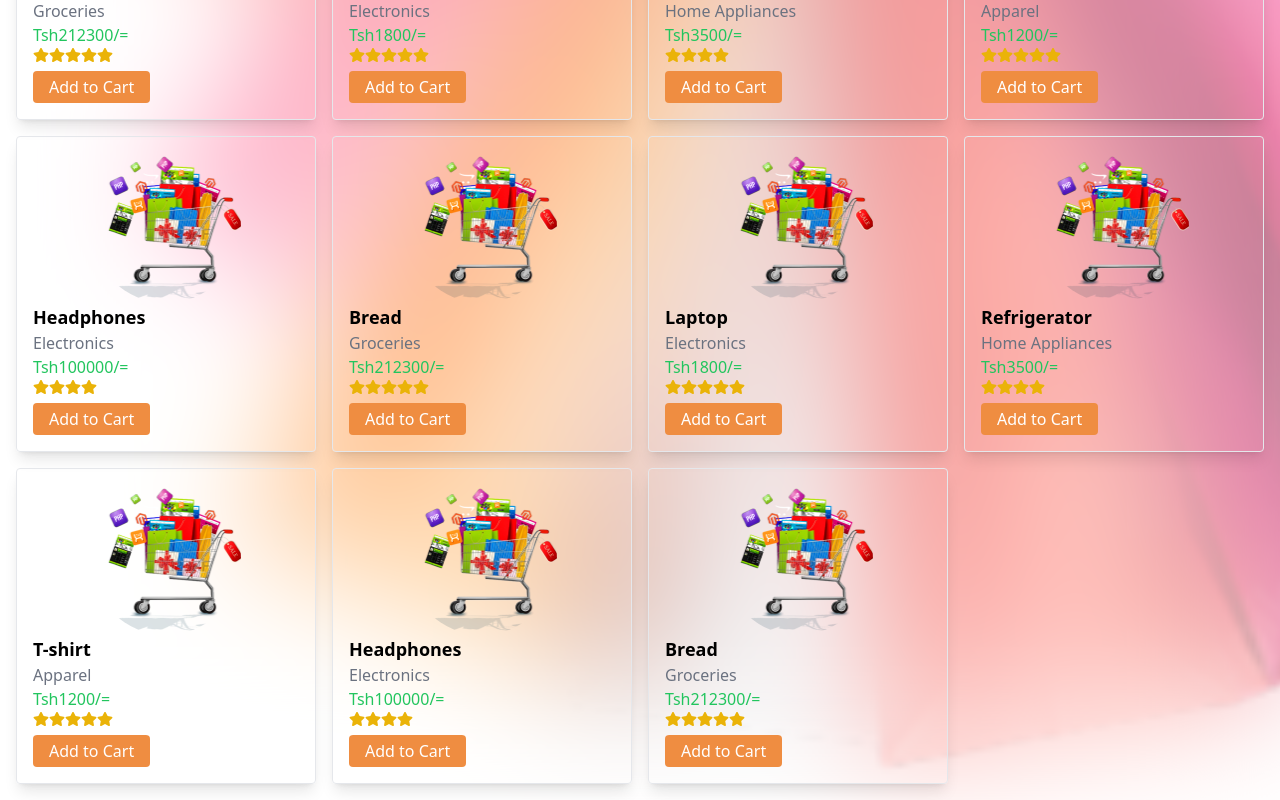
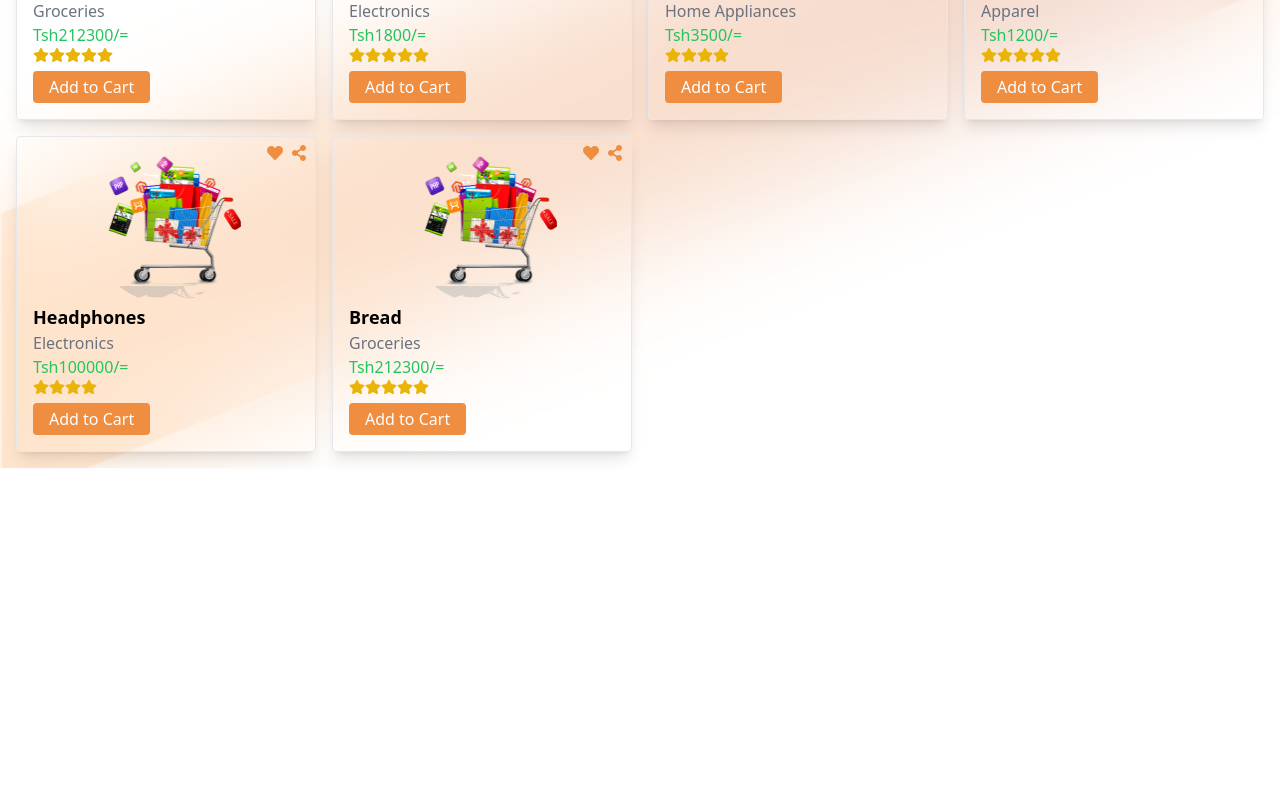
Before and after one commit to gloriaglory/chat-app, a React (Vite) app: page /home in a window 1280 px wide. Shown: the part 789-1589 px from the top of the page. After the commit the page ends 1257 px from the top, so only its background shows below. Built offline with nearby package versions, Linux system fonts and the light colour scheme.

Commit message:
home page  modification

```diff
--- a/src/App.jsx
+++ b/src/App.jsx
@@ -20,7 +20,7 @@ const App = () => {
   return (
     <Router>
       <div style={bgStyle} className="dark:bg-black min-h-screen gap-0">
-        <div className="min-h-screen bg-white/50 backdrop-blur-3xl dark:bg-black/50 gap-0">
+        <div className="min-h-screen bg-white/80 backdrop-blur-3xl dark:bg-black/80 gap-0">
           <Navbar />
 
           {/* Routes */}
--- a/src/components/Home/Home.jsx
+++ b/src/components/Home/Home.jsx
@@ -1,5 +1,5 @@
 import { useState } from "react";
-import { FaStar } from "react-icons/fa";
+import { FaStar, FaHeart, FaShareAlt } from "react-icons/fa";
 import Image4 from "/assets/Image4.png";
 
 const products = [
@@ -93,53 +93,6 @@ const products = [
     img: Image4,
     type: "Wholesale",
   },
-  {
-    id: 1,
-    name: "Laptop",
-    category: "Electronics",
-    price: 1800,
-    rating: 5,
-    img: Image4,
-    type: "Retail",
-  },
-  {
-    id: 2,
-    name: "Refrigerator",
-    category: "Home Appliances",
-    price: 3500,
-    rating: 4,
-    img: Image4,
-    type: "Wholesale",
-  },
-  {
-    id: 3,
-    name: "T-shirt",
-    category: "Apparel",
-    price: 1200,
-    rating: 5,
-    img: Image4,
-    type: "Retail",
-  },
-  {
-    id: 4,
-    name: "Headphones",
-    category: "Electronics",
-    price: 100000,
-    rating: 4,
-    img: Image4,
-    type: "Retail",
-  },
-  {
-    id: 13,
-    name: "Bread",
-    category: "Groceries",
-    price: 212300,
-    rating: 5,
-    img: Image4,
-    type: "Wholesale",
-  },
-
-
 ];
 
 const categories = [
@@ -218,17 +171,27 @@ const Home = () => {
       {/* Product Listing */}
       <div className="grid grid-cols-1 sm:grid-cols-2 md:grid-cols-3 lg:grid-cols-4 gap-4 p-4">
         {filterProducts().map((product) => (
-          <div key={product.id} className="border p-4 rounded shadow-lg">
+          <div
+            key={product.id}
+            className="relative border p-4 rounded shadow-lg"
+          >
+            {/* Icons Positioned at the Top-Left of Each Card */}
+            <div className="absolute top-2 right-2 flex gap-2">
+              <FaHeart className="dark:text-white text-primary cursor-pointer" />
+              <FaShareAlt className="text-primary cursor-pointer" />
+            </div>
+
             <img
               src={product.img}
               alt=""
               className="h-[150px] w-[150px] object-cover rounded-full mx-auto"
             />
-            <h3 className="text-lg  dark:text-white font-bold">
+            <h3 className="text-lg dark:text-white font-bold">
               {product.name}
             </h3>
             <p className="text-gray-500">{product.category}</p>
             <p className="text-green-500">Tsh{product.price}/=</p>
+
             <div className="flex">
               {[...Array(product.rating)].map((_, i) => (
                 <FaStar key={i} className="text-yellow-500" />
@@ -244,73 +207,6 @@ const Home = () => {
           </div>
         ))}
       </div>
-
-      {/* Conditional Rendering of Wholesale and Retail Content */}
-      {selectedOption === "Wholesale" && (
-        <div id="wholesale" className="p-4">
-          <h2 className="text-xl font-bold">Wholesale Products</h2>
-          <div className="grid grid-cols-1 sm:grid-cols-2 md:grid-cols-3 lg:grid-cols-4 gap-4 p-4">
-            {products
-              .filter((product) => product.type === "Wholesale")
-              .map((product) => (
-                <div key={product.id} className="border p-4 rounded shadow-lg">
-                  <img
-                    src={product.img}
-                    alt=""
-                    className="h-[150px] w-[150px] object-cover rounded-full mx-auto"
-                  />
-                  <h3 className="text-lg dark:text-white font-bold">{product.name}</h3>
-                  <p className="text-gray-500">{product.category}</p>
-                  <p className="text-green-500">Tsh{product.price}/=</p>
-                  <div className="flex">
-                    {[...Array(product.rating)].map((_, i) => (
-                      <FaStar key={i} className="text-yellow-500" />
-                    ))}
-                  </div>
-                  <button
-                    className="mt-2 bg-primary text-white px-4 py-1 rounded"
-                    onClick={() => addToCart(product)}
-                  >
-                    Add to Cart
-                  </button>
-                </div>
-              ))}
-          </div>
-        </div>
-      )}
-
-      {selectedOption === "Retail" && (
-        <div id="retail" className="p-4">
-          <h2 className="text-xl font-bold">Retail Products</h2>
-          <div className="grid grid-cols-1 sm:grid-cols-2 md:grid-cols-3 lg:grid-cols-4 gap-4 p-4">
-            {products
-              .filter((product) => product.type === "Retail")
-              .map((product) => (
-                <div key={product.id} className="border p-4 rounded shadow-lg">
-                  <img
-                    src={product.img}
-                    alt=""
-                    className="h-[150px] w-[150px] object-cover rounded-full mx-auto"
-                  />
-                  <h3 className="text-lg dark:text-white font-bold">{product.name}</h3>
-                  <p className="text-gray-500">{product.category}</p>
-                  <p className="text-green-500">Tsh{product.price}/=</p>
-                  <div className="flex">
-                    {[...Array(product.rating)].map((_, i) => (
-                      <FaStar key={i} className="text-yellow-500" />
-                    ))}
-                  </div>
-                  <button
-                    className="mt-2 bg-primary text-white px-4 py-1 rounded-3xl"
-                    onClick={() => addToCart(product)}
-                  >
-                    Add to Cart
-                  </button>
-                </div>
-              ))}
-          </div>
-        </div>
-      )}
     </div>
   );
 };
--- a/src/components/NavBar/Navbar.jsx
+++ b/src/components/NavBar/Navbar.jsx
@@ -13,7 +13,7 @@ const Menu = [
   {
     id: 2,
     name: "Products",
-    link: "/#Services",
+    link: "/#",
   },
   {
     id: 3,
```
Also changed, not shown: public/assets/Image5.png, public/assets/Image6.png (added).
